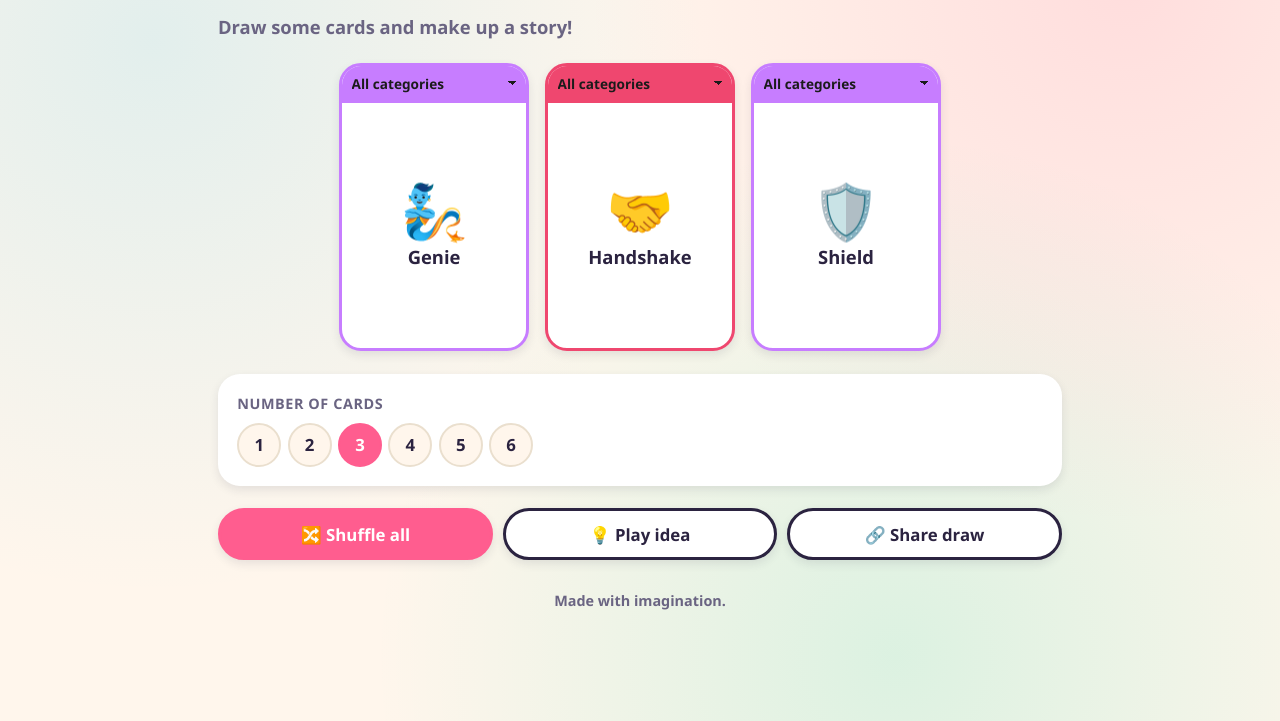
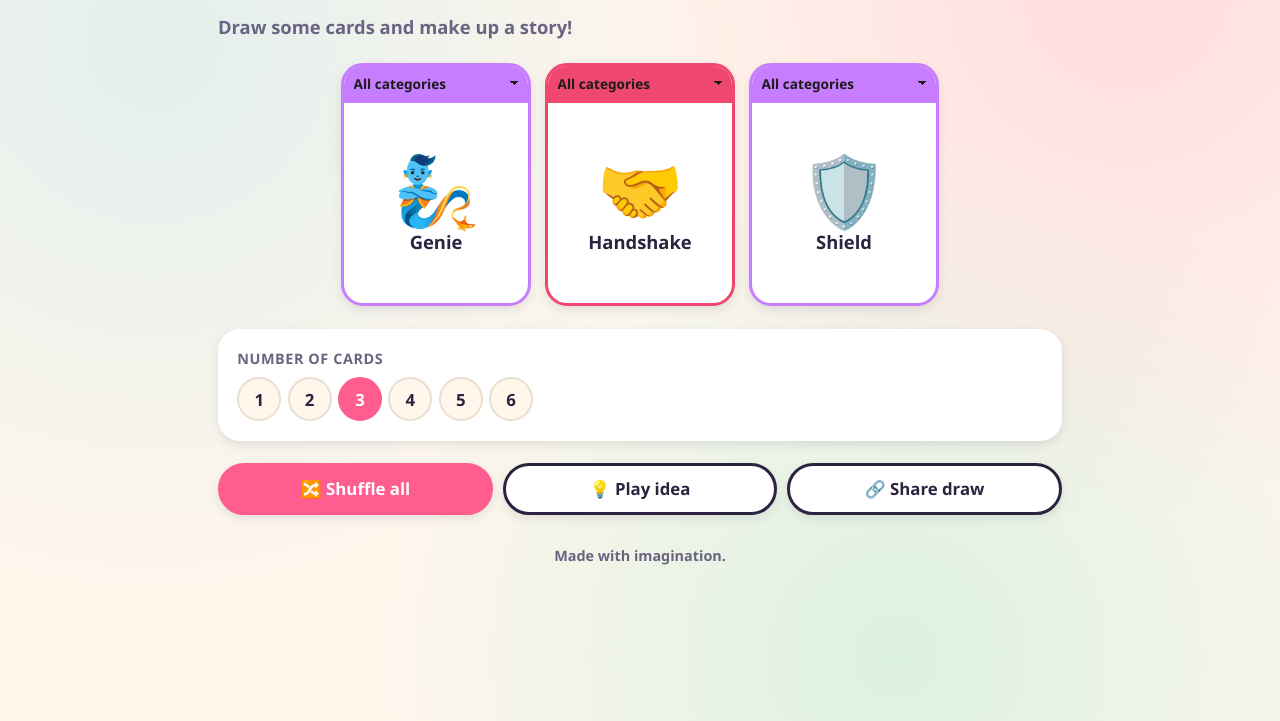
Before and after one commit to dasistdaniel/StoryMoji, a website built with Vite: page index.html in a window 1280 px wide. Shown: the part 79-800 px from the top of the page. Built offline with nearby package versions, Linux system fonts and the light colour scheme.

Commit message:
Cards: one fixed aspect ratio at every count, no overflow
Reworked the grid so every card is the same shape (5:6.4) regardless of
count or viewport:
- columns are `1fr` tracks with a per-count grid max-width, so they can
  never overflow (the old minmax(0,190px) let the category <select>'s wide
  min-content blow out the column on narrow screens)
- `aspect-ratio` moved onto `.card`; the face fills what's left
- `min-width: 0` on card / select / face
- emoji + term scale with the card via container queries; long German
  terms wrap with `hyphens: auto` instead of chopping mid-word
- column counts: 1 | 2 | 2→3 @680 | 2x2→1x4 @900 | 3-per-row @680

Verified via headless Chrome + CDP device emulation at 360/390/414/768/
1280px, counts 1–6: no horizontal overflow, card aspect ratio constant.

Co-Authored-By: Claude Sonnet 5 <noreply@anthropic.com>
Claude-Session: https://claude.ai/code/session_01YUNuv7G856rhj9KtEWGc9o

```diff
--- a/src/style.css
+++ b/src/style.css
@@ -123,31 +123,48 @@ body {
   gap: 1rem;
 }
 
-/* Cards keep a sensible size at every count: columns never grow past a fixed
-   max, and the whole grid is centred. Column *count* changes with the number of
-   cards and the viewport width; the card itself is sized by its column, not by
-   the viewport (see the container query on .card). */
+/* Cards keep the SAME shape and a sensible size at every count: columns never
+   grow past a fixed max, the grid is centred, and the card's aspect ratio is
+   fixed (see .card) so only the column *count* changes with the number of cards
+   and the viewport width. Emoji / text scale with the card via a container
+   query, not the viewport. */
 .grid {
+  /* `--cols` fraction tracks always sum to the grid width, so they can never
+     overflow; `max-width` then caps the grid at cols x the target card width
+     and centres it. Only `--cols` / `--card-max` change per count + viewport. */
+  --cols: 2;
+  --card-max: 190px;
+  --grid-gap: clamp(0.5rem, 2vw, 0.9rem);
   display: grid;
-  gap: clamp(0.6rem, 2vw, 1rem);
-  justify-content: center;
-  grid-template-columns: repeat(2, minmax(0, 170px));
+  grid-template-columns: repeat(var(--cols), minmax(0, 1fr));
+  gap: var(--grid-gap);
+  width: 100%;
+  max-width: calc(
+    var(--cols) * var(--card-max) + (var(--cols) - 1) * var(--grid-gap)
+  );
+  margin-inline: auto;
 }
 
 .grid[data-count="1"] {
-  grid-template-columns: minmax(0, 230px);
+  --cols: 1;
+  --card-max: 230px;
 }
 
-@media (min-width: 560px) {
-  .grid[data-count="3"] {
-    grid-template-columns: repeat(3, minmax(0, 190px));
-  }
-  .grid[data-count="4"] {
-    grid-template-columns: repeat(4, minmax(0, 165px));
-  }
+/* Three across once there is room (3 / 5 / 6 cards). */
+@media (min-width: 680px) {
+  .grid[data-count="3"],
   .grid[data-count="5"],
   .grid[data-count="6"] {
-    grid-template-columns: repeat(3, minmax(0, 190px));
+    --cols: 3;
+  }
+}
+
+/* Four cards go to a single row only when four columns comfortably fit;
+   below that they stay 2 x 2. */
+@media (min-width: 900px) {
+  .grid[data-count="4"] {
+    --cols: 4;
+    --card-max: 180px;
   }
 }
 
@@ -155,6 +172,13 @@ body {
   position: relative;
   display: flex;
   flex-direction: column;
+  width: 100%;
+  /* Grid items default to min-width:auto (min-content). The category <select>
+     has a wide min-content (its longest option), which would blow the column
+     out; force the card to honour its 1fr track instead. */
+  min-width: 0;
+  /* One fixed shape for every card at every count. */
+  aspect-ratio: 5 / 6.4;
   border: 3px solid var(--accent, var(--line));
   background: var(--bg-2);
   border-radius: var(--radius);
@@ -175,6 +199,9 @@ body {
   appearance: none;
   -webkit-appearance: none;
   width: 100%;
+  min-width: 0;
+  max-width: 100%;
+  text-overflow: ellipsis;
   border: 0;
   border-bottom: 2px solid var(--accent, var(--line));
   background: var(--accent, var(--line));
@@ -198,20 +225,20 @@ body {
 }
 
 .card__face {
-  flex: 1;
+  flex: 1 1 auto;
   display: flex;
   flex-direction: column;
   align-items: center;
   justify-content: center;
-  gap: 0.4rem;
+  gap: 4cqw;
+  min-width: 0;
   min-height: 0;
-  padding: 6cqw 0.5rem;
+  padding: 5cqw 0.5rem;
   border: 0;
   background: transparent;
   color: inherit;
   font-family: inherit;
   cursor: pointer;
-  aspect-ratio: 3 / 4;
   transition:
     transform 0.15s ease,
     box-shadow 0.15s ease;
@@ -227,15 +254,19 @@ body {
 }
 
 .card .emoji {
-  font-size: clamp(2rem, 34cqw, 3.4rem);
+  font-size: clamp(2.2rem, 38cqw, 4.6rem);
   line-height: 1;
 }
 
 .card__term {
   font-weight: 800;
-  font-size: clamp(0.85rem, 12cqw, 1.15rem);
+  font-size: clamp(0.8rem, 10cqw, 1.35rem);
   text-align: center;
-  overflow-wrap: anywhere;
+  line-height: 1.15;
+  /* long German words wrap to a second line with a hyphen rather than being
+     chopped mid-word */
+  overflow-wrap: break-word;
+  hyphens: auto;
 }
 
 @keyframes pop {
```
Also changed, not shown: PROJEKTBESCHREIBUNG.md (+10 -8 lines).
